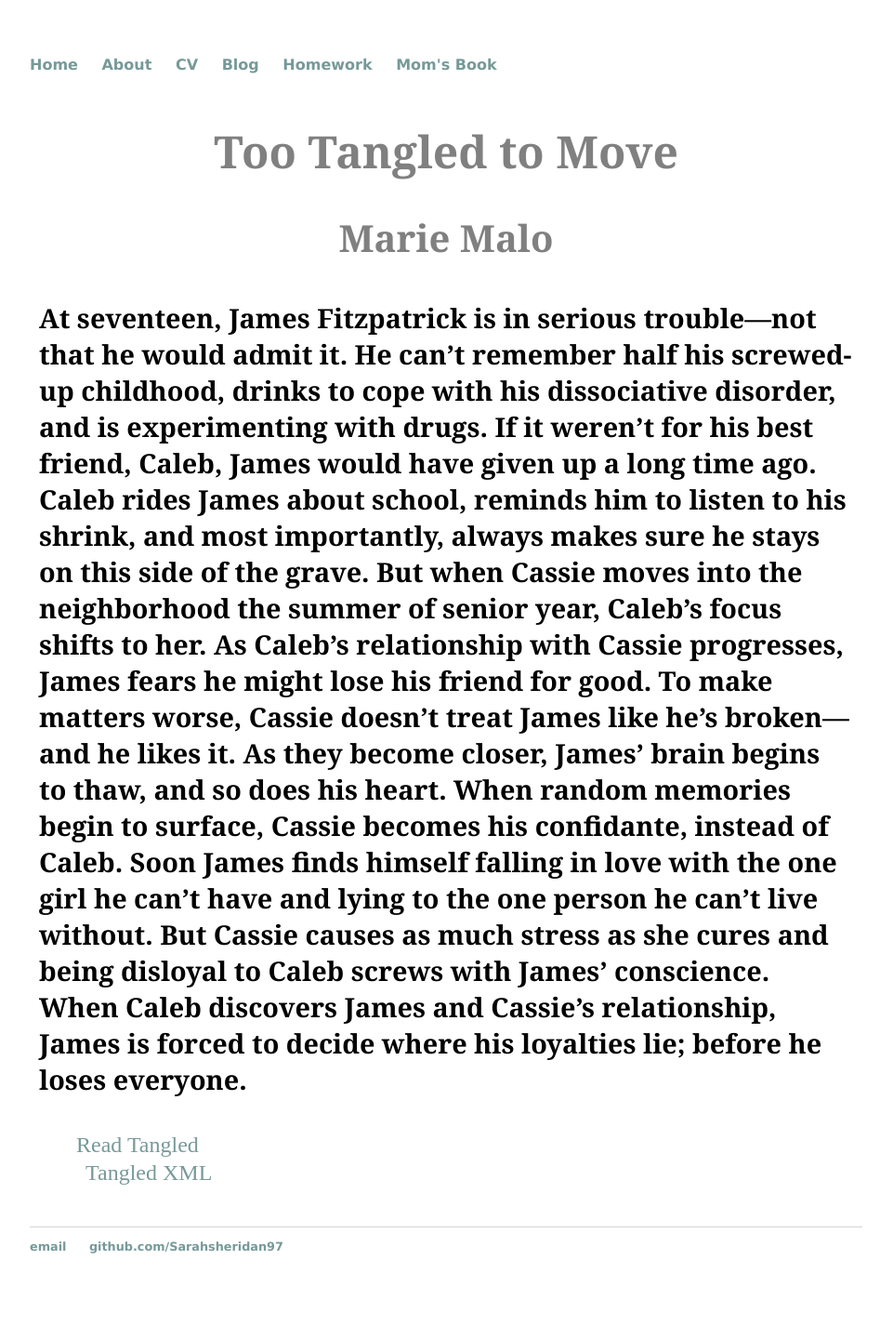
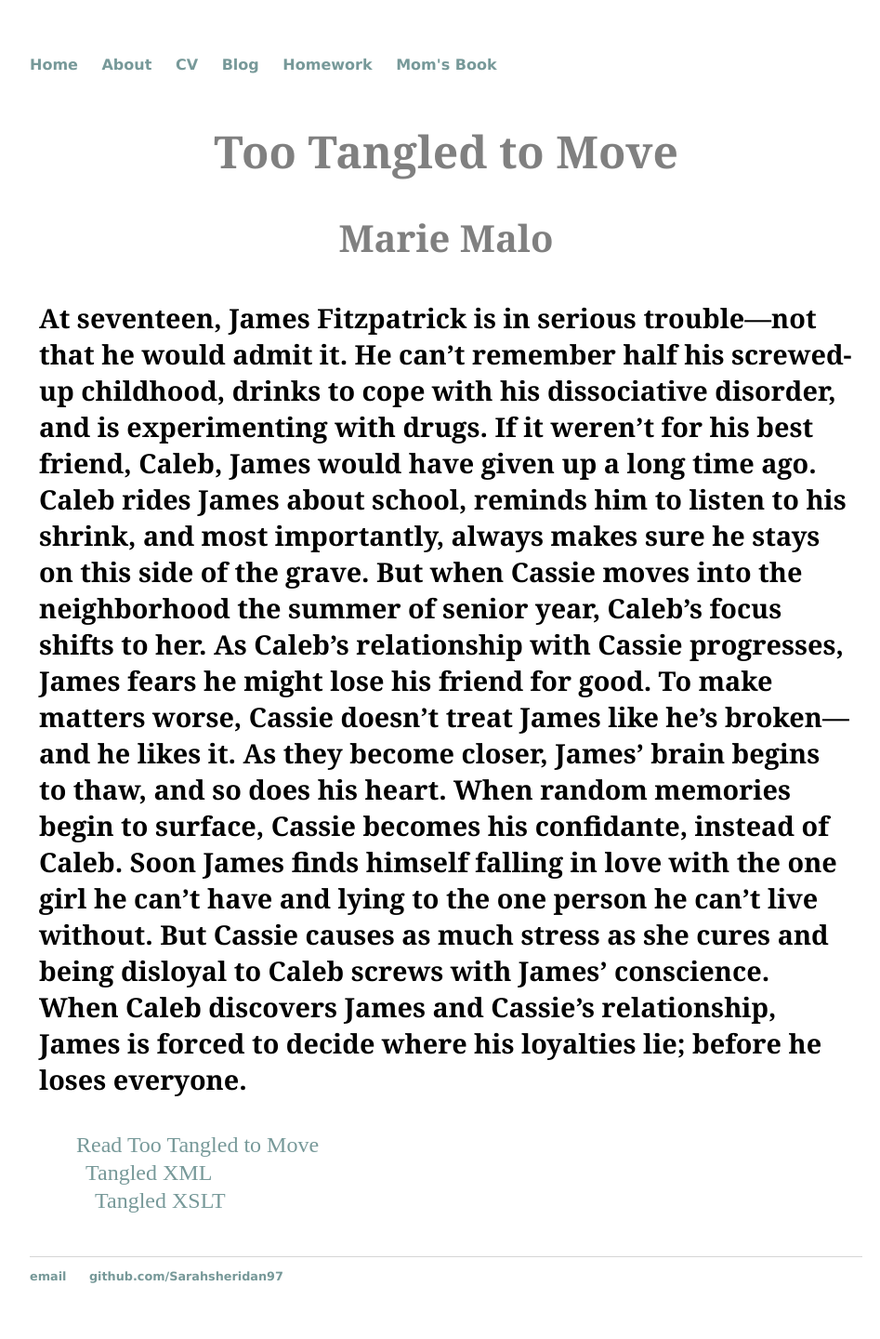
Before and after one commit to Sarahsheridan97/sarahsheridan97.github.io, a Jekyll site: the page built from mombook/index.html, in a window 1280 px wide. Shown: the whole page at 93% size, without its empty margins (160-1107 px from the left). Built offline with Jekyll 4.4.1, drawn with Linux system fonts in a browser that asks for light colours; before the commit the page ends 1408 px from its top, so only the background shows below that.

Commit message:
Update index.html

```diff
--- a/mombook/index.html
+++ b/mombook/index.html
@@ -12,7 +12,9 @@ date: 2022-02-10
 <h2>{{ page.description }}</h2>
 <h4>{{ page.blurb }} </h4>
 <ul class="posts">
-<li><a href="/mombook/momtangled.html">Read Tangled</a></li>
+<li><a href="/mombook/momtangled.html">Read Too Tangled to Move</a></li>
   <div/>
 <li><a href="/mombook/momtangled.xml">Tangled XML</a></li>
+  <div/>
+  <li><a href="/mombook/momtangled.xslt">Tangled XSLT</a></li>
 </ul>
```
